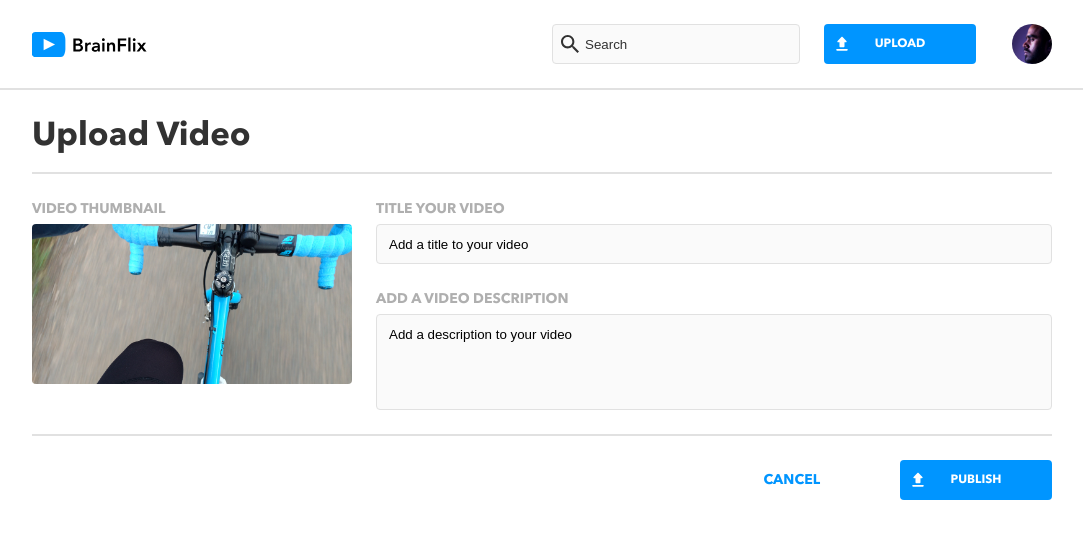
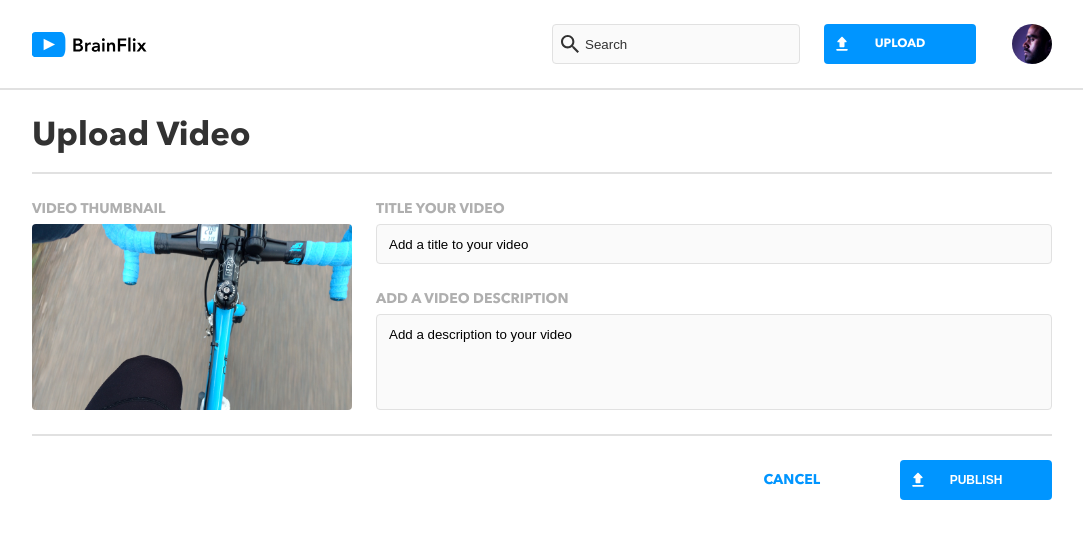
Before and after one commit to JimmyZ98/brainflix, a React (Create React App) app: page /upload in a window 1280 px wide. Shown: the top 538 px of the page, without its empty margins (98-1181 px from the left). Built offline with nearby package versions, Linux system fonts and the light colour scheme.

Commit message:
Made updates based on feedback

```diff
--- a/src/components/VideoList/VideoList.js
+++ b/src/components/VideoList/VideoList.js
@@ -2,7 +2,7 @@ import "./VideoList.scss";
 import React from "react";
 import SingleVideo from "../SinlgeVideo/SingleVideo";
 
-function VideoList({ videos, selectedVideo, handleClick }) {
+function VideoList({ videos, selectedVideo }) {
   return (
     <section className="video-list">
       <p className="video-list__title">NEXT VIDEOS</p>
@@ -17,7 +17,6 @@ function VideoList({ videos, selectedVideo, handleClick }) {
                 image={video.image}
                 title={video.title}
                 channel={video.channel}
-                handleClick={handleClick}
               />
             );
           })}
--- a/src/pages/HomePage/HomePage.js
+++ b/src/pages/HomePage/HomePage.js
@@ -9,22 +9,24 @@ const API_URL = "https://project-2-api.herokuapp.com";
 const API_KEY_STRING = "?api_key=e82413f2-dc28-4f4e-8bb9-704af807b4f4";
 
 class HomePage extends Component {
-  constvi;
   state = {
     videos: [],
     selectedVideo: videoDetails[0],
-    invalidVideo: false,
   };
 
   componentDidMount() {
-    axios.get(`${API_URL}/videos${API_KEY_STRING}`).then((response) => {
-      this.setState({
-        videos: response.data,
+    axios
+      .get(`${API_URL}/videos${API_KEY_STRING}`)
+      .then((response) => {
+        this.setState({
+          videos: response.data,
+        });
+        const videoId = this.props.match.params.videoId || response.data[0].id;
+        this.getSelectedVideo(videoId);
+      })
+      .catch((error) => {
+        console.log(error);
       });
-
-      const videoId = this.props.match.params.videoId || response.data[0].id;
-      this.getSelectedVideo(videoId);
-    });
   }
 
   componentDidUpdate(previousProps) {
@@ -42,13 +44,10 @@ class HomePage extends Component {
       .then((response) => {
         this.setState({
           selectedVideo: response.data,
-          invalidVideo: false,
         });
       })
       .catch((error) => {
-        this.setState({
-          invalidVideo: true,
-        });
+        console.log(error);
       });
   };
 
--- a/src/pages/UploadPage/UploadPage.js
+++ b/src/pages/UploadPage/UploadPage.js
@@ -1,10 +1,13 @@
 import React from "react";
 import Header from "../../components/Header/Header";
 import "./UploadPage.scss";
-import { Link } from "react-router-dom";
+import { Link, useHistory } from "react-router-dom";
 
 function UploadPage() {
-  const uploadAlert = () => {
+  const history = useHistory();
+
+  const handleSubmit = () => {
+    history.push("/");
     alert("Upload successful");
   };
 
@@ -15,7 +18,7 @@ function UploadPage() {
         <div className="upload__inner">
           <h1 className="upload__title">Upload Video</h1>
 
-          <form className="upload__form">
+          <form className="upload__form" onSubmit={handleSubmit}>
             <div className="upload__inputs">
               <div className="upload__form-group upload__form--left">
                 <label className="upload__form-label" htmlFor="videoThumbnail">
@@ -58,15 +61,12 @@ function UploadPage() {
               </div>
             </div>
             <div className="upload__form-submit--container">
-              <Link
-                to="/"
-                type="submit"
-                className="upload__form-submit"
-                onClick={uploadAlert}
-              >
+              <button type="submit" className="upload__form-submit">
                 PUBLISH
+              </button>
+              <Link to="/" className="upload__form-cancel">
+                CANCEL
               </Link>
-              <p className="upload__form-cancel">CANCEL</p>
             </div>
           </form>
         </div>
--- a/src/pages/UploadPage/UploadPage.scss
+++ b/src/pages/UploadPage/UploadPage.scss
@@ -81,7 +81,7 @@
       width: 50%;
     }
     @include desktop {
-      height: 10rem;
+      height: 87.5%;
       width: 20rem;
     }
   }
```
